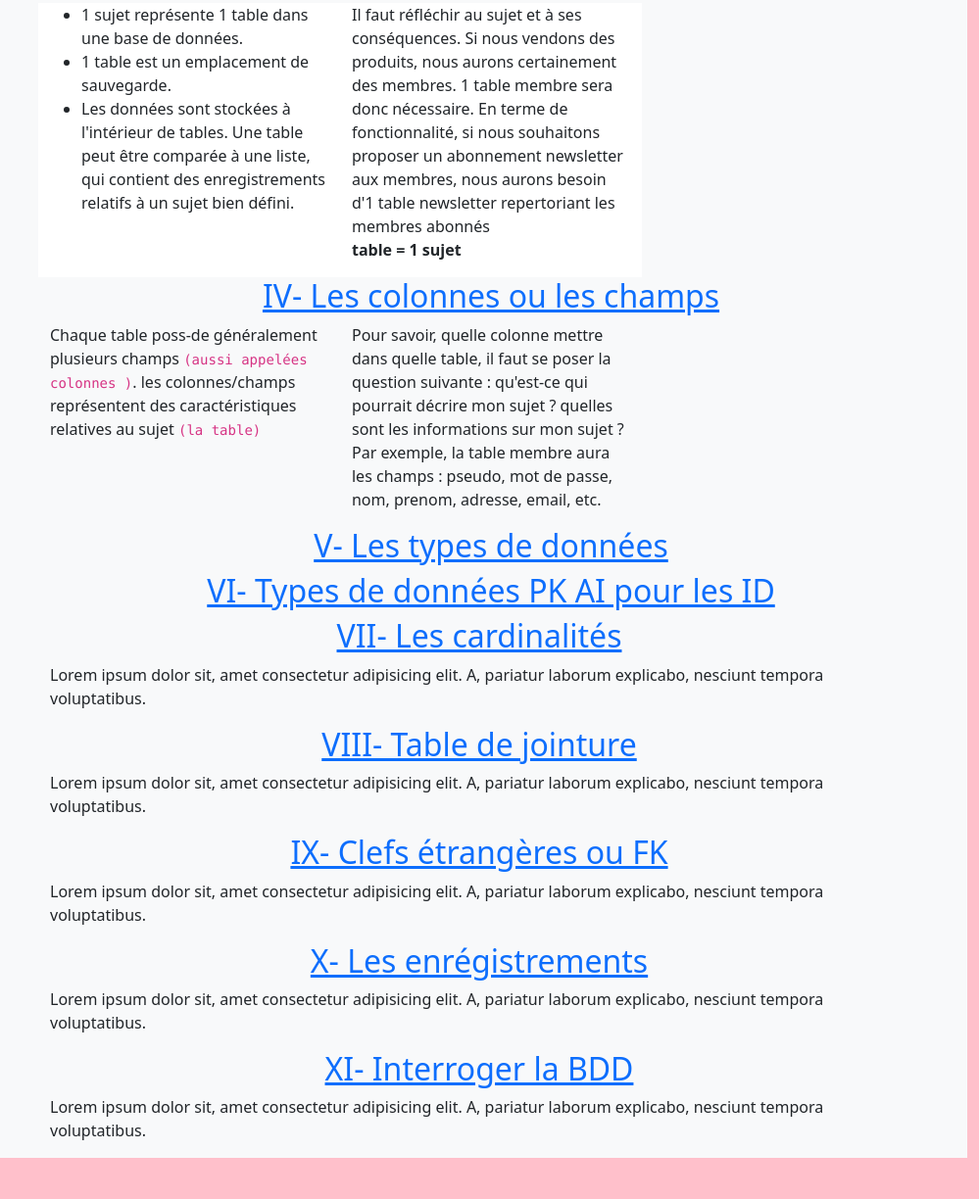
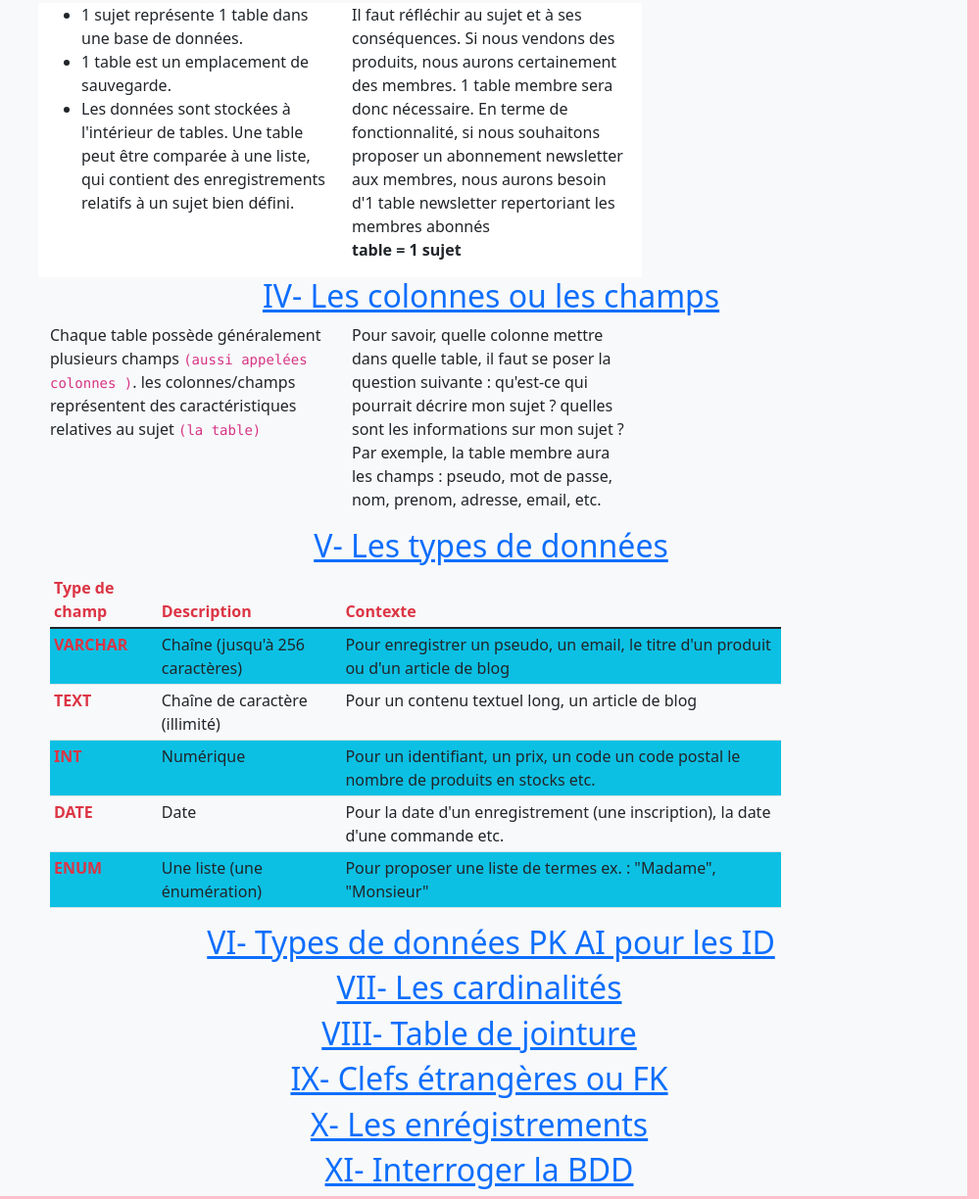
Before and after one commit to arnold2905/coursSQL, a plain HTML site: page index.html in a window 1280 px wide. Shown: the part 1946-3170 px from the top of the page at 98% size, without its empty margins (281-1280 px from the left). Drawn offline with nearby package versions, Linux system fonts and the light colour scheme.

Commit message:
cours suite
cours

```diff
--- a/index.html
+++ b/index.html
@@ -151,20 +151,57 @@
             <div class="row">
                 <h2 id="les_colonnes" class="text-primary text-decoration-underline text-center">IV- Les colonnes ou les champs</h2>
                 <div class="col-12 col-md-6 col-lg-4 bg-light">
-                    <p>Chaque table poss-de généralement plusieurs champs <code> (aussi appelées colonnes )</code>. les colonnes/champs représentent des caractéristiques relatives au sujet <code>(la table)</code></p>
+                    <p>Chaque table possède généralement plusieurs champs <code> (aussi appelées colonnes )</code>. les colonnes/champs représentent des caractéristiques relatives au sujet <code>(la table)</code></p>
                 </div>
                 <!-- fin col  -->
                 <div class="col-12 col-md-6 col-lg-4 bg-light">
                     <p>Pour savoir, quelle colonne mettre dans quelle table, il faut se poser la question suivante : qu'est-ce qui pourrait décrire mon sujet ? quelles sont les informations sur mon sujet ? <br>
                         Par exemple, la table membre aura les champs : pseudo, mot de passe, nom, prenom, adresse, email, etc.</p>
                 </div>
-
+               <!-- fin col  -->
             </div>
             <!-- fin row -->
 
             <div class="row">
-                <h2 id="les_types_de_donnees" class="text-primary text-decoration-underline text-center">V- Les types de données </h2>
-
+                <h2 id="les_types_de_donnees" class="text-primary text-decoration-underline text-center">V- Les types de données</h2>
+                <div class="col-10 bg-light">
+                    <table class="table table-striped table-sm">
+                        <thead>
+                          <tr>
+                            <th scope="col" class="text-danger">Type de champ</th>
+                            <th scope="col" class="text-danger">Description</th>
+                            <th scope="col" class="text-danger">Contexte</th>
+                          </tr>
+                        </thead>
+                        <tbody>
+                          <tr class="bg-info">
+                            <th scope="row" class="text-danger">VARCHAR</th>
+                            <td>Chaîne (jusqu'à 256 caractères)</td>
+                            <td>Pour enregistrer un pseudo, un email, le titre d'un produit ou d'un article de blog</td>
+                          </tr>
+                          <tr>
+                            <th scope="row" class="text-danger">TEXT</th>
+                            <td>Chaîne de caractère (illimité)</td>
+                            <td>Pour un contenu textuel long, un article de blog</td>
+                          </tr>
+                          <tr class="bg-info">
+                            <th scope="row" class="text-danger">INT</th>
+                            <td>Numérique</td>
+                            <td>Pour un identifiant, un prix, un code un code postal le nombre de produits en stocks etc.</td>
+                          </tr>
+                          <tr>
+                            <th scope="row" class="text-danger">DATE</th>
+                            <td>Date</td>
+                            <td>Pour la date d'un enregistrement (une inscription), la date d'une commande etc.</td>
+                          </tr>
+                          <tr class="bg-info">
+                            <th scope="row" class="text-danger">ENUM</th>
+                            <td>Une liste (une énumération)</td>
+                            <td>Pour proposer une liste de termes ex. : "Madame", "Monsieur"</td>
+                          </tr>
+                        </tbody>
+                      </table>
+                </div>
             </div>
             <!-- fin row -->
 
@@ -175,31 +212,31 @@
 
             <div class="row">
                 <h2 id="les_cardinalites" class="text-primary text-decoration-underline text-center">VII- Les cardinalités </h2>
-                <p>Lorem ipsum dolor sit, amet consectetur adipisicing elit. A, pariatur laborum explicabo, nesciunt tempora  voluptatibus.</p>
+
             </div>
             <!-- fin row -->
 
             <div class="row">
                 <h2 id="table de jointure" class="text-primary text-decoration-underline text-center">VIII- Table de jointure </h2>
-                <p>Lorem ipsum dolor sit, amet consectetur adipisicing elit. A, pariatur laborum explicabo, nesciunt tempora  voluptatibus.</p>
+
             </div>
             <!-- fin row -->
 
             <div class="row">
                 <h2 id="clefs_etrangères" class="text-primary text-decoration-underline text-center">IX- Clefs étrangères ou FK</h2>
-                <p>Lorem ipsum dolor sit, amet consectetur adipisicing elit. A, pariatur laborum explicabo, nesciunt tempora  voluptatibus.</p>
+
             </div>
             <!-- fin row -->
 
             <div class="row">
                 <h2 id="les_enregistrements" class="text-primary text-decoration-underline text-center">X- Les enrégistrements </h2>
-                <p>Lorem ipsum dolor sit, amet consectetur adipisicing elit. A, pariatur laborum explicabo, nesciunt tempora  voluptatibus.</p>
+
             </div>
             <!-- fin row -->
 
             <div class="row">
                 <h2 id="interroger_la_bdd" class="text-primary text-decoration-underline text-center">XI- Interroger la BDD</h2>
-                <p>Lorem ipsum dolor sit, amet consectetur adipisicing elit. A, pariatur laborum explicabo, nesciunt tempora  voluptatibus.</p>
+
             </div>
             <!-- fin row -->
         </section>
```
